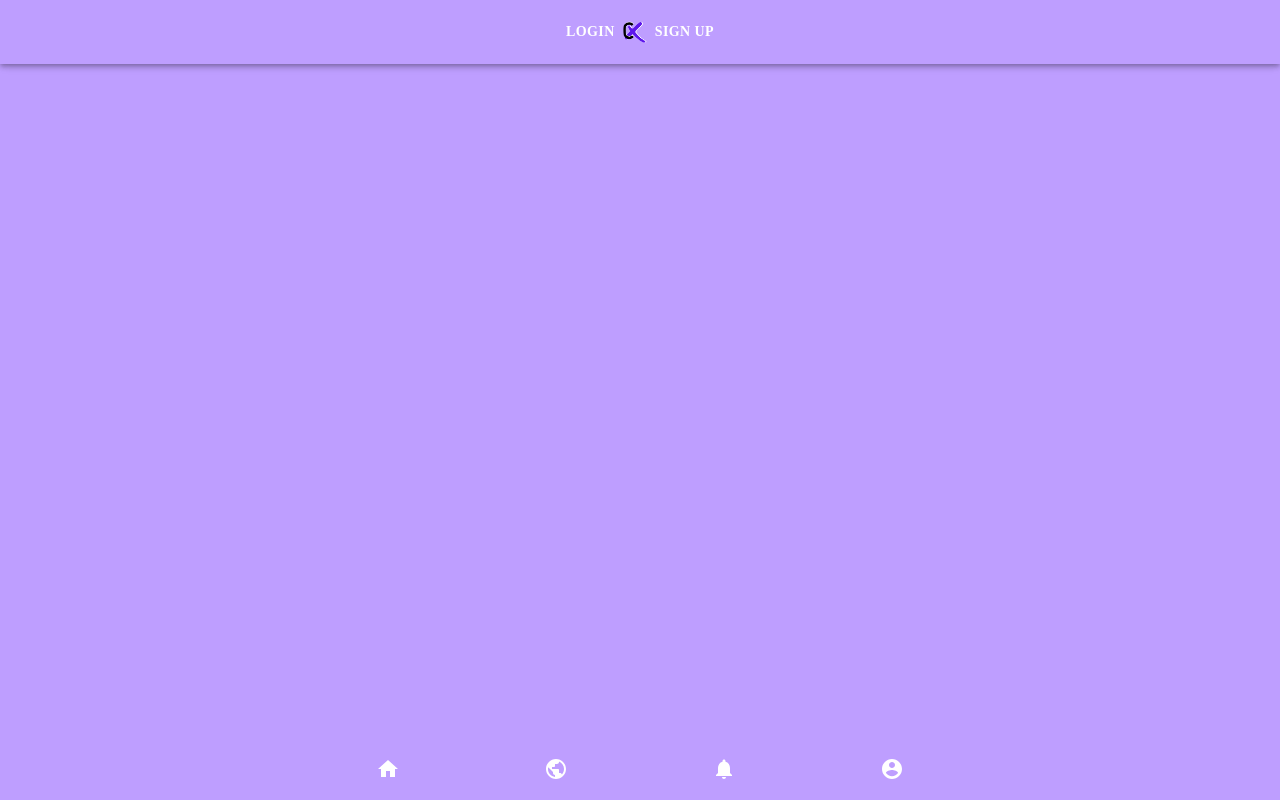
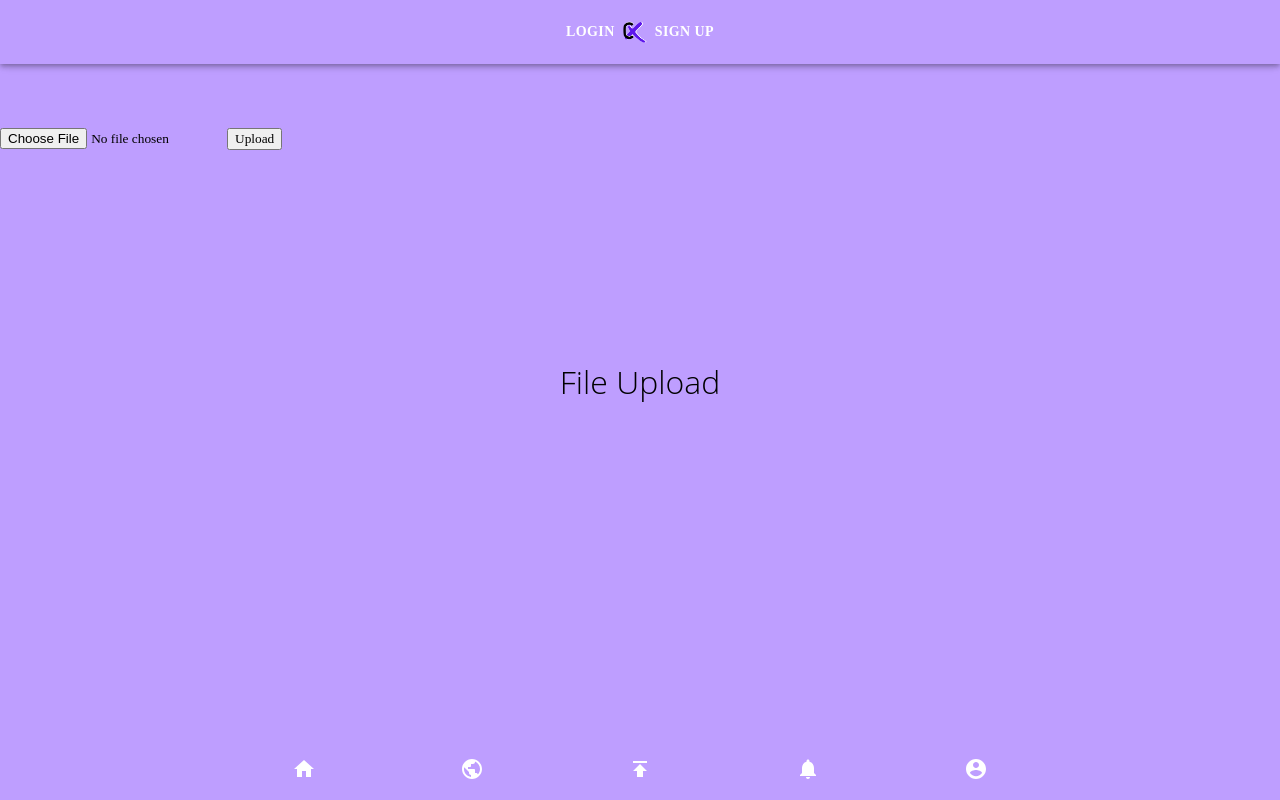
Before and after one commit to plaetzaw/CringeX, a React (Create React App) app: page /upload in a window 1280 px wide. Built offline with nearby package versions, Linux system fonts and the light colour scheme; a web font is replaced by a local one.

Commit message:
Nav Bar Functional, Added Upload Page

```diff
--- a/src/components/layout/Footer.js
+++ b/src/components/layout/Footer.js
@@ -1,15 +1,16 @@
 import React from "react";
+import { Link } from "react-router-dom";
+
 import { makeStyles } from "@material-ui/core/styles";
 import BottomNavigation from "@material-ui/core/BottomNavigation";
 import BottomNavigationAction from "@material-ui/core/BottomNavigationAction";
-import FolderIcon from "@material-ui/icons/Folder";
-import RestoreIcon from "@material-ui/icons/Restore";
-import FavoriteIcon from "@material-ui/icons/Favorite";
 import PublicIcon from "@material-ui/icons/Public";
-import "../../index.css";
 import HomeIcon from "@material-ui/icons/Home";
 import AccountCircleIcon from "@material-ui/icons/AccountCircle";
 import NotificationsIcon from "@material-ui/icons/Notifications";
+import PublishIcon from "@material-ui/icons/Publish";
+
+import "../../index.css";
 
 const useStyles = makeStyles({
   root: {
@@ -42,6 +43,8 @@ export default function LabelBottomNavigation() {
       }}
     >
       <BottomNavigationAction
+        component={Link}
+        to="/feed"
         label="Home"
         value="home"
         icon={<HomeIcon style={{ color: "#fff" }} />}
@@ -52,11 +55,20 @@ export default function LabelBottomNavigation() {
         icon={<PublicIcon style={{ color: "#fff" }} />}
       />
       <BottomNavigationAction
+        component={Link}
+        to="/upload"
+        label="Upload"
+        value="upload"
+        icon={<PublishIcon style={{ color: "#fff" }} />}
+      />
+      <BottomNavigationAction
         label="Nearby"
         value="nearby"
         icon={<NotificationsIcon style={{ color: "#fff" }} />}
       />
       <BottomNavigationAction
+        component={Link}
+        to="/profile"
         label="Profile"
         value="profile"
         icon={<AccountCircleIcon style={{ color: "#fff" }} />}
--- /dev/null
+++ b/src/components/pages/UploadPage.js
@@ -0,0 +1,14 @@
+import React, { Component } from "react";
+import Upload from "../Upload";
+
+export class UploadPage extends Component {
+  render() {
+    return (
+      <div>
+        <Upload />
+      </div>
+    );
+  }
+}
+
+export default UploadPage;
--- a/src/index.js
+++ b/src/index.js
@@ -23,6 +23,7 @@ import Footer from "./components/layout/Footer";
 import Login from "./components/pages/Login";
 import Register from "./components/pages/Register";
 import Profile from "./components/pages/ProfileView";
+import Upload from "./components/pages/UploadPage";
 
 // ===Material UI===
 
@@ -36,6 +37,7 @@ ReactDOM.render(
         <Route exact path="/register" component={Register} />
         <Route exact path="/feed" component={Feed} />
         <Route exact path="/profile" component={Profile} />
+        <Route exact path="/upload" component={Upload} />
       </Switch>
       <Footer />
     </div>
```
